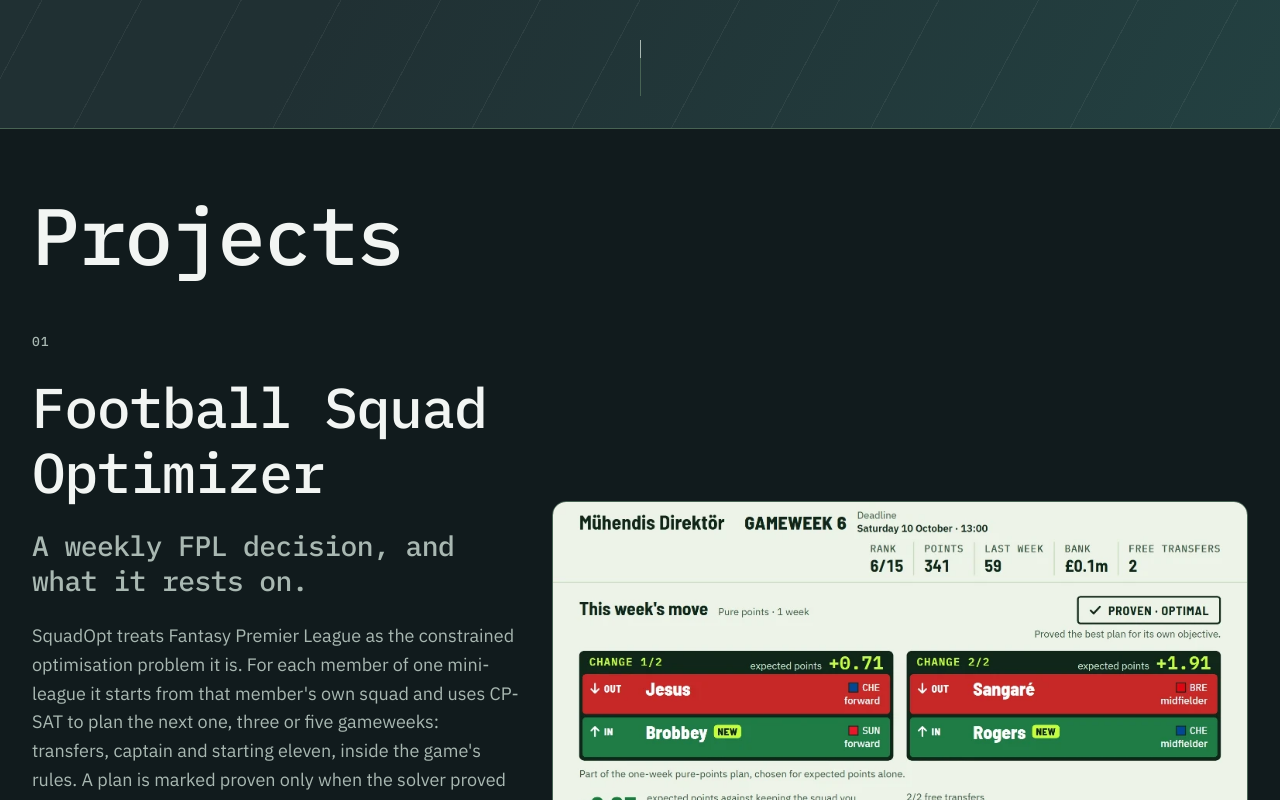
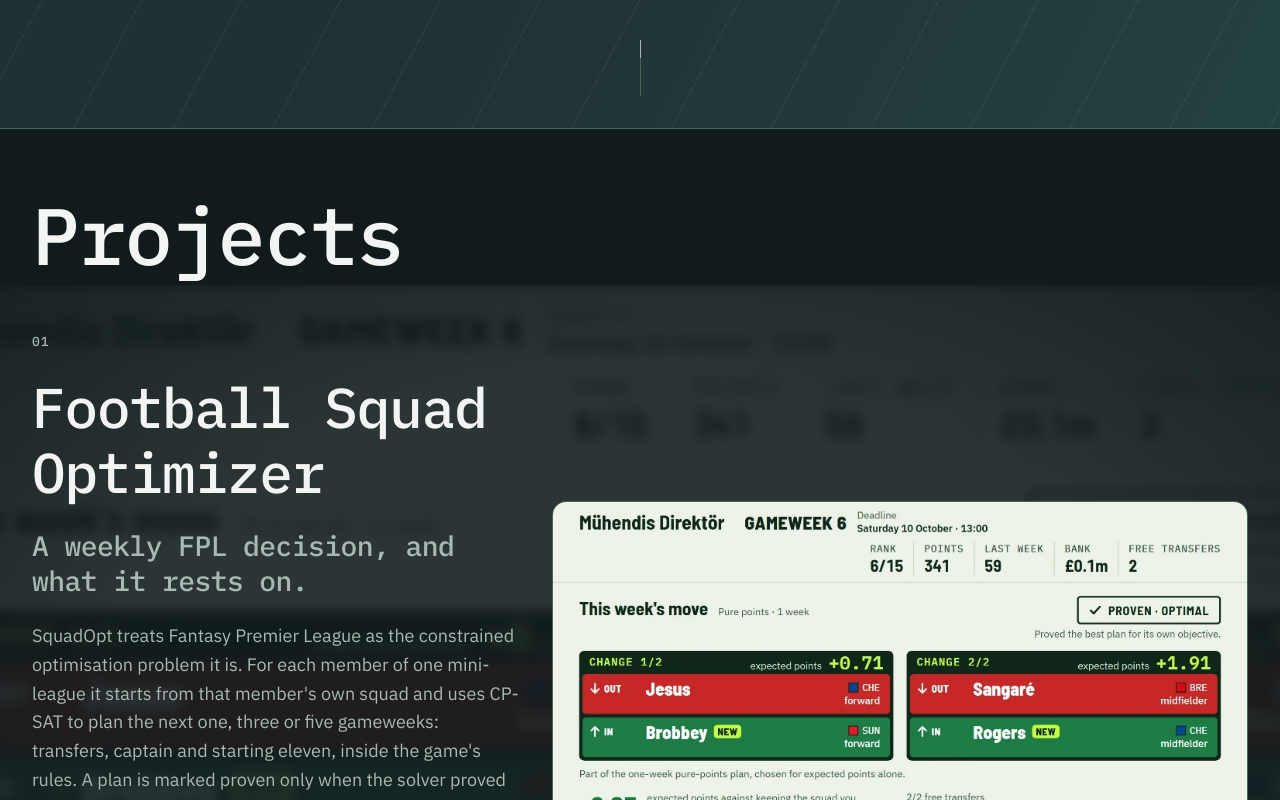
Before and after one commit to MyManDev/MMD-Web-Page, a Next.js app: page / in a window 1280 px wide. Shown: the part 760-1560 px from the top of the page. Built offline with nearby package versions, Linux system fonts and the light colour scheme.

Commit message:
design: ghost the active screenshot behind each project card (#129)

```diff
--- a/components/sections/projects/ProjectCard.tsx
+++ b/components/sections/projects/ProjectCard.tsx
@@ -3,6 +3,7 @@
 import { MetricRow } from "./MetricRow";
 import { Screenshot } from "./Screenshot";
 import { ScreenshotCarousel } from "./ScreenshotCarousel";
+import { ScreenshotGhost } from "./ScreenshotGhost";
 
 /**
  * Tek proje blogu. design-spec.md §3.3.1
@@ -20,7 +21,8 @@
  * HIC devreye girmez; kap normal akisa doner. Ikinci proje icerik dosyasina
  * eklendigi anda sticky + z-index yigini kendiliginden calisir:
  *   - yalnizca lg ustunde (mobilde viewport yuksekligi yigini tasimiyor)
- *   - prefers-reduced-motion altinda position: static, duz liste
+ *   - prefers-reduced-motion altinda duz liste: sticky yok, position: relative
+ *     (hayalet arka plan kartin kutusuna gore konumlaniyor)
  *   - z-index 10 + index, sonraki kart oncekinin ustune biner
  *
  * Proje adi HER ZAMAN h3 (#58): bolum basligini artik Projects'in kendisi
@@ -44,7 +46,9 @@
     <article
       style={stacked ? { zIndex: 10 + index } : undefined}
       className={
-        "grid grid-cols-1 items-center gap-8 lg:grid-cols-12 lg:gap-[var(--spacing-gutter-lg)]" +
+        /* `relative isolate`: hayalet arka plan (ScreenshotGhost.tsx) kartin
+           kutusuna gore konumlaniyor ve `-z-10` ile icerigin arkasinda kaliyor. */
+        "relative isolate grid grid-cols-1 items-center gap-8 lg:grid-cols-12 lg:gap-[var(--spacing-gutter-lg)]" +
         /* YUKSEKLIK KARTIN KENDISINDE ve bu iki denemeden sonra OLCULEREK
            bulundu:
 
@@ -65,7 +69,9 @@
         (stacked
           ? " lg:sticky lg:top-[calc(var(--nav-height)+24px)]" +
             " lg:min-h-[calc(100dvh-var(--nav-height)-24px)]" +
-            " motion-reduce:lg:static motion-reduce:lg:min-h-0"
+            /* `static` DEGIL `relative`: yigin kapansa da hayalet kartin
+               kutusuna gore konumlanmali. */
+            " motion-reduce:lg:relative motion-reduce:lg:min-h-0"
           : "")
       }
     >
@@ -146,7 +152,10 @@
           screenshots={project.screenshots}
         />
       ) : (
-        <Screenshot {...project.screenshots[0]} className="reveal-on-enter lg:col-span-7" />
+        <>
+          <ScreenshotGhost screenshots={project.screenshots} index={0} />
+          <Screenshot {...project.screenshots[0]} className="reveal-on-enter lg:col-span-7" />
+        </>
       )}
     </article>
   );
--- a/components/sections/projects/Projects.tsx
+++ b/components/sections/projects/Projects.tsx
@@ -26,7 +26,16 @@
   const headingId = `${section.id}-title`;
 
   return (
-    <section id={section.id} aria-labelledby={headingId} className="section-edge bg-surface">
+    /* `overflow-x-clip`: kartlarin hayalet arka plani (ScreenshotGhost.tsx)
+       kartin 48px yanina tasiyor ve dar ekranda sayfaya yatay kaydirma
+       ekliyordu (olculdu: 390px'te 28px). `clip` kaydirma kabi OLUSTURMUYOR,
+       yani sticky yigin ve nav etkilenmiyor. Dikey tasma hayaletin kendisinde
+       bolumun bosluklarina gore ayarli. */
+    <section
+      id={section.id}
+      aria-labelledby={headingId}
+      className="section-edge overflow-x-clip bg-surface"
+    >
       <Container>
         {/*
           Bolum girisi ICERIGE bagli, section'a degil: zemin viewport genisliginde
@@ -56,13 +65,22 @@
             birakiyordu; ikisi hic ust uste gelmiyordu. §3.3.2 "sonraki kart
             oncekinin ustune biner" diyor ve bu olmuyordu.
 
-            Simdi araligi kartin kendi `margin-bottom`u veriyor (ProjectCard),
-            yani her kartin sticky menzili KABIN TAMAMINI kapsiyor.
+            Simdi araligi kartin kendi yuksekligi veriyor (ProjectCard,
+            `lg:min-h-*`), yani her kartin sticky menzili KABIN TAMAMINI kapsiyor.
 
-            Mobil bosluk `gap` ile ve `lg`de sifirlaniyor: orada araligi margin
-            tasiyor, ikisi birlikte cift bosluk yapardi.
+            Mobil bosluk `gap` ile ve `lg`de sifirlaniyor: orada araligi kartin
+            yuksekligi tasiyor, ikisi birlikte cift bosluk yapardi.
+
+            Reduced-motion'da yigin duz listeye donuyor ve kartin yuksekligi
+            kalkiyor (ProjectCard), yani orada bosluk GERI GELIYOR: yoksa kartlar
+            birbirine yapisir ve sonraki kartin hayaleti oncekinin en alttaki
+            aksiyonlarinin ustune binerdi (incelemede bulundu).
           */}
-          <div className={stacked ? "flex flex-col gap-16 lg:gap-0" : "flex flex-col"}>
+          <div
+            className={
+              stacked ? "flex flex-col gap-16 lg:gap-0 motion-reduce:lg:gap-16" : "flex flex-col"
+            }
+          >
             {projects.map((project, index) => (
               <ProjectCard
                 key={project.slug}
--- a/components/sections/projects/Screenshot.tsx
+++ b/components/sections/projects/Screenshot.tsx
@@ -31,12 +31,20 @@
  * 58vw bunu her zaman bir parca ASIYOR ve asmasi kasitli - eksik tahmin
  * bulanik goruntu demek, fazla tahmin birkac KB.
  *
+ * `sizes` DISA AKTARILIYOR: hayalet arka plan (ScreenshotGhost.tsx) ayni srcset'i
+ * ayni `sizes` ile istiyor, tarayici her cihazda ayni adayi seciyor ve dosya
+ * onbellekten geliyor. Iki yerde ayri yazilsaydi biri degisince hayalet her
+ * goruntuyu ikinci kez indirirdi.
+ *
  * width/height en buyuk varyantin GERCEK olcusu (1792x1120) ve ayni zamanda
  * tasarimin 16/10 orani. Yeri fiilen ayiran sey CSS aspect kutusu; bu iki sayi
  * orani tarayiciya HTML'den de bildiriyor, boylece CLS esigi (< 0.05) goruntu
  * inmeden once de korunuyor. Semada boyut alani yok cunku oran her proje icin
  * ayni.
  */
+export const SCREENSHOT_SIZES =
+  "(min-width: 1600px) 883px, (min-width: 1024px) 58vw, calc(100vw - 40px)";
+
 export function Screenshot({
   src,
   alt,
@@ -58,7 +66,7 @@
         <img
           src={src}
           srcSet={screenshotSrcSet(src)}
-          sizes="(min-width: 1600px) 883px, (min-width: 1024px) 58vw, calc(100vw - 40px)"
+          sizes={SCREENSHOT_SIZES}
           alt={alt}
           width={1792}
           height={1120}
--- a/components/sections/projects/ScreenshotCarousel.tsx
+++ b/components/sections/projects/ScreenshotCarousel.tsx
@@ -4,6 +4,7 @@
 import type { Project } from "@/content";
 import { useAutoAdvancingDeck } from "@/lib/deck";
 import { Screenshot } from "./Screenshot";
+import { ScreenshotGhost } from "./ScreenshotGhost";
 
 /*
   Slaytlarin hepsi AYNI izgara hucresinde ust uste; yalnizca `data-active`
@@ -84,7 +85,11 @@
   const { hydrated: enhanced, index, steps, step, announce, pauseOn } = useAutoAdvancingDeck(total);
   const pad = (value: number) => String(value).padStart(2, "0");
 
+  /* Hayalet arka plan karuselin KARDESI: kartin dogrudan cocugu olmali, cunku
+     karuselin koku giris animasyonunda `translate` tasiyor (ScreenshotGhost.tsx). */
   return (
+    <>
+      <ScreenshotGhost screenshots={screenshots} index={index} />
       <div
         aria-label={`${name} screenshots`}
         aria-roledescription="carousel"
@@ -135,5 +140,6 @@
           </div>
         </div>
       </div>
+    </>
   );
 }
--- /dev/null
+++ b/components/sections/projects/ScreenshotGhost.tsx
@@ -0,0 +1,81 @@
+import type { Project } from "@/content";
+import { screenshotSrcSet } from "@/lib/images";
+import { SCREENSHOT_SIZES } from "./Screenshot";
+
+/*
+  Olculer karar sahibinin sectigi "2 · Orta" varyanti (design-spec.md §3.3.1):
+  %12 opaklik, 6px bulaniklik, doygunluk %60, kenarlara dogru sonen radyal
+  maske. Maske renksiz bir alfa - `var(--color-page)` yalnizca opak bir deger
+  oldugu icin orada, rengi hicbir yerde gorunmuyor (CLAUDE.md kural 1).
+
+  Kartin yanlara 48px disina tasiyor, maske kenari yumusattigi icin bir cerceve
+  gibi okunmuyor. Dikeyde lg altinda 40px: orada baslikla kart arasi da bolumun
+  alt boslugu da 40px, ve 48px hayaleti basligin ve sonraki bolumun cizgisinin
+  8px ustune bindiriyordu (incelemede olculdu). Maske goruntuyu kutuya kirptigi
+  icin (`mask-clip: border-box`) bulanikligin yayilmasi da kutunun disina
+  cikmiyor. Yatay tasmayi bolum kirpiyor (Projects.tsx).
+
+  Yiginda (ikinci proje gelince, design-spec.md §3.3.2) sonraki kartin hayaleti
+  onceki kartin alt kenarina biniyor; yigin zaten sonraki karti oncekinin ustune
+  bindiriyor, yani bu yiginin kendi hareketi. Duz listede (reduced-motion)
+  kartlar arasinda bosluk var (Projects.tsx).
+*/
+const LAYER =
+  "pointer-events-none absolute -inset-x-12 -inset-y-10 -z-10 opacity-[.12] blur-[6px] saturate-[.6] lg:-inset-y-12" +
+  " [mask-image:radial-gradient(ellipse_85%_80%_at_50%_50%,var(--color-page)_50%,transparent_100%)]";
+
+/* Karuselle ayni sure (ScreenshotCarousel.tsx, SLOT). Soluk ve bulanik oldugu
+   icin burada simetrik sonumleme yeterli; ust uste binen iki hayalet okunmuyor. */
+const IMAGE =
+  "absolute inset-0 h-full w-full object-cover object-top opacity-0 data-active:opacity-100" +
+  " motion-safe:transition-opacity motion-safe:duration-900 motion-safe:ease-out";
+
+/**
+ * Hayalet arka plan: o an etkin olan ekran goruntusunun soluk, bulanik kopyasi
+ * kartin arkasinda. design-spec.md §3.3.1. Karar sahibinin istegi: "her proje
+ * icin resim koyacagiz, o resimler hayalet ekran olsun arkaya, resim gectiginde
+ * hayalet arka plan da degissin".
+ *
+ * Kartin (`article`) DOGRUDAN cocugu olarak basilmali, karuselin icinde degil:
+ * karuselin koku giris animasyonunda `translate` tasiyor ve `translate` tasiyan
+ * bir oge, mutlak konumlu torunlarinin referans kutusu olur - hayalet kart
+ * yerine karuseli kaplardi. Kart `relative isolate`; hayalet `-z-10` ile icerigin
+ * arkasinda, bolumun zemininin onunde.
+ *
+ * Susleme, bilgi degil: `aria-hidden`, goruntuler `alt=""`.
+ *
+ * KARUSELLE AYNI `srcset` VE `sizes` (Screenshot.tsx): tarayici ayni adayi
+ * seciyor ve dosyayi onbellekten aliyor, hayalet ek indirme getirmiyor. Once
+ * sabit en kucuk varyant (896px) isteniyordu; yuksek DPR'de karusel 1792'yi
+ * sectigi icin hayalet her goruntuyu ikinci kez indiriyordu (Pixel 7'de uc
+ * dosya, 123 KB; incelemede olculdu).
+ *
+ * `use client` YOK: tek goruntulu kart onu sunucuda basiyor, karusel etkin
+ * indeksi vererek istemcide.
+ */
+export function ScreenshotGhost({
+  screenshots,
+  index,
+}: {
+  screenshots: Project["screenshots"];
+  index: number;
+}) {
+  return (
+    <div aria-hidden="true" className={LAYER} data-ghost="">
+      {screenshots.map((screenshot, slot) => (
+        /* eslint-disable-next-line @next/next/no-img-element -- Screenshot.tsx'teki gerekce: olculmus 5.5 KiB */
+        <img
+          key={screenshot.src}
+          src={screenshot.src}
+          srcSet={screenshotSrcSet(screenshot.src)}
+          sizes={SCREENSHOT_SIZES}
+          alt=""
+          loading="lazy"
+          decoding="async"
+          data-active={slot === index ? "" : undefined}
+          className={IMAGE}
+        />
+      ))}
+    </div>
+  );
+}
```
Also changed, not shown: 3 other files (tests, documents, lock files or other folders). Lines whose indentation alone changed are shown as unchanged.
